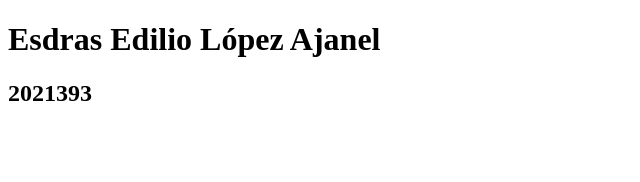
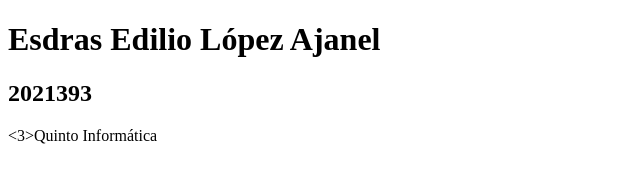
Before and after one commit to elopez-2021393/Prueba1_IN5AM, a plain HTML site: page index.html in a window 1280 px wide. Shown: the whole page, without its empty margins (0-640 px from the left). Drawn offline with Linux system fonts and the light colour scheme.

```diff
--- a/index.html
+++ b/index.html
@@ -8,5 +8,6 @@
 <body>
     <h1>Esdras Edilio López Ajanel</h1>
     <h2>2021393</h2>
+    <3>Quinto Informática</3>
 </body>
 </html>
```
